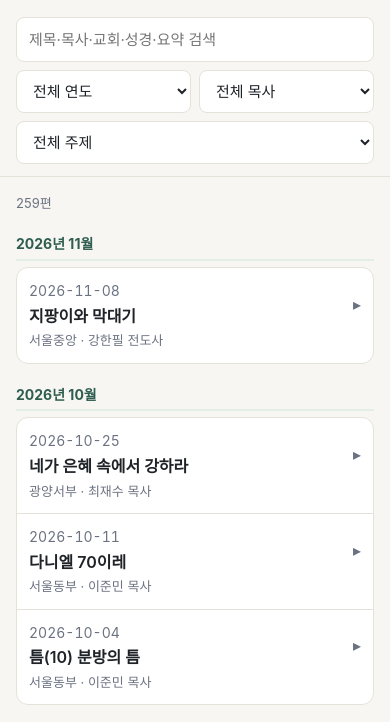
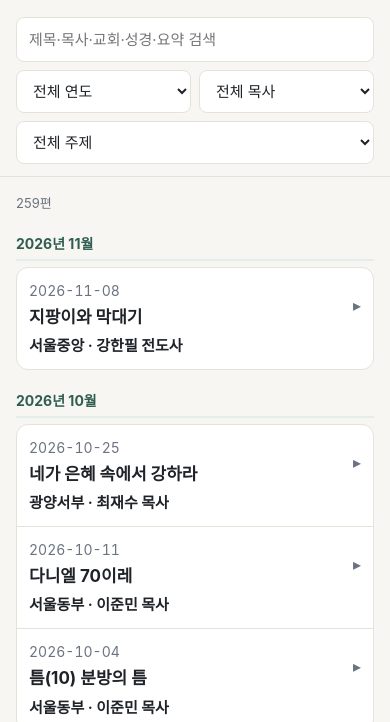
Before and after one commit to jangjiwon7142-lgtm/sermon-archive, a plain HTML site: page docs/index.html in a window 390 px wide. Shown: the part 94-816 px from the top of the page. Drawn offline with Linux system fonts and the light colour scheme.

Commit message:
대시보드: 모바일에서 교회명·목사명을 볼드로 강조
Co-Authored-By: Claude Sonnet 5.5 <noreply@anthropic.com>

```diff
--- a/docs/index.html
+++ b/docs/index.html
@@ -37,7 +37,8 @@ blockquote{margin:10px 0;padding:4px 12px;border-left:3px solid var(--acc);color
  summary{grid-template-columns:1fr 18px;gap:2px 8px;padding:12px}
  summary .t{grid-column:1;grid-row:2;font-size:16px}summary .d{grid-column:1;grid-row:1}
  summary .c,summary .p{display:none}summary::after{grid-column:2;grid-row:1/3;align-self:center}
- summary .sub2{display:block;grid-column:1;grid-row:3;color:var(--sub);font-size:13px}
+ summary .sub2{display:block;grid-column:1;grid-row:3;color:var(--ink);font-size:15px;font-weight:700;margin-top:2px}
+ summary .t{font-size:17px;font-weight:700}
 }
 @media(min-width:641px){summary .sub2{display:none}}
 </style>
```
